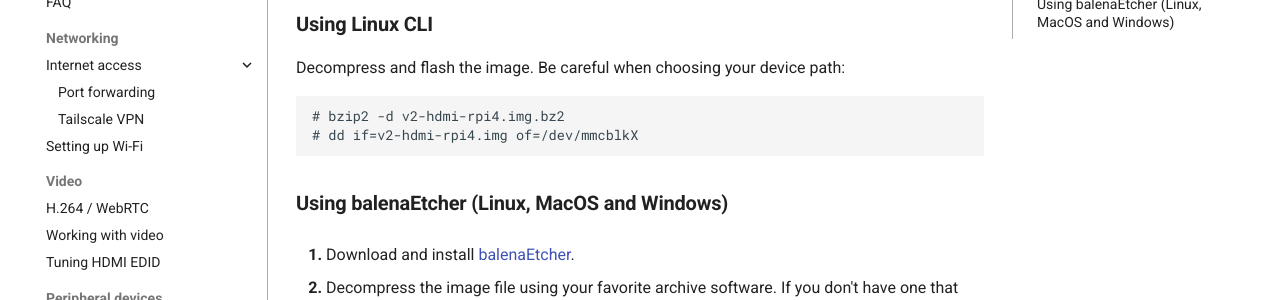
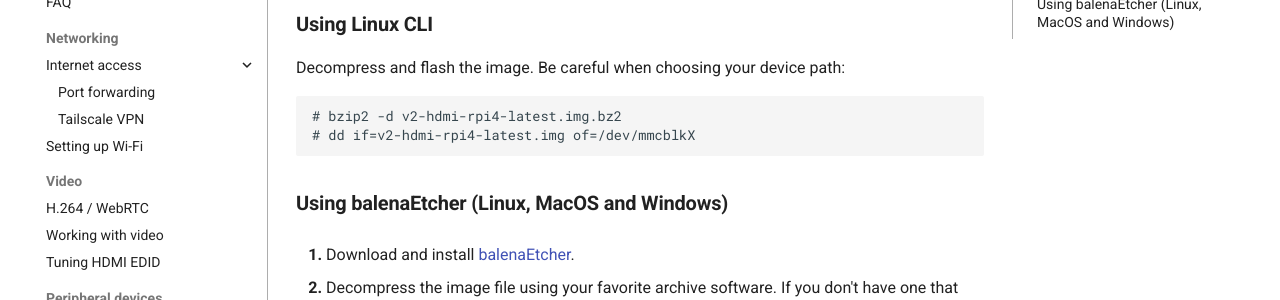
Before and after one commit to pikvm/pikvm, an MkDocs documentation site: the page built from docs/flashing_os.md, in a window 1280 px wide and 900 px high, scrolled down 761 px. Shown: the part 153-453 px from the top of the window. Built offline with MkDocs 1.6.1 and Material for MkDocs 9.7.7, drawn with Linux system fonts in a browser that asks for light colours; comment, search, counter and statistics services are not loaded; some of the changed lines change nothing that is shown.

Commit message:
fixed image name

````diff
--- a/docs/flashing_os.md
+++ b/docs/flashing_os.md
@@ -8,12 +8,12 @@
 
 Download the appropriate SD card image. Select it based on the board, platform, and the video capture device you are using:
 
-* [**PiKVM v3 HAT (Raspberry Pi 4)**](https://files.pikvm.org/images/v3-hdmi-rpi4.img.bz2) <sub>- [*sha1*](https://files.pikvm.org/images/v3-hdmi-rpi4.img.bz2.sha1)</sub>
+* [**PiKVM v3 HAT (Raspberry Pi 4)**](https://files.pikvm.org/images/v3-hdmi-rpi4-latest.img.bz2) <sub>- [*sha1*](https://files.pikvm.org/images/v3-hdmi-rpi4-latest.img.bz2.sha1)</sub>
 * **DIY - Raspberry Pi 4, v2 platform:**
-    * [For HDMI-CSI bridge](https://files.pikvm.org/images/v2-hdmi-rpi4.img.bz2) <sub>- [*sha1*](https://files.pikvm.org/images/v2-hdmi-rpi4.img.bz2.sha1)</sub>
-    * [For HDMI-USB dongle](https://files.pikvm.org/images/v2-hdmiusb-rpi4.img.bz2) <sub>- [*sha1*](https://files.pikvm.org/images/v2-hdmiusb-rpi4.img.bz2.sha1)</sub>
+    * [For HDMI-CSI bridge](https://files.pikvm.org/images/v2-hdmi-rpi4-latest.img.bz2) <sub>- [*sha1*](https://files.pikvm.org/images/v2-hdmi-rpi4-latest.img.bz2.sha1)</sub>
+    * [For HDMI-USB dongle](https://files.pikvm.org/images/v2-hdmiusb-rpi4-latest.img.bz2) <sub>- [*sha1*](https://files.pikvm.org/images/v2-hdmiusb-rpi4-latest.img.bz2.sha1)</sub>
 * **DIY - Raspberry Pi ZeroW, v2 platform:**
-    * [For HDMI-CSI bridge](https://files.pikvm.org/images/v2-hdmi-zerow.img.bz2) <sub>- [*sha1*](https://files.pikvm.org/images/v2-hdmi-zerow.img.bz2.sha1)</sub>
+    * [For HDMI-CSI bridge](https://files.pikvm.org/images/v2-hdmi-zerow-latest.img.bz2) <sub>- [*sha1*](https://files.pikvm.org/images/v2-hdmi-zerow-latest.img.bz2.sha1)</sub>
 
 Pre-compiled images are only available for the Raspberry Pi 4 and ZeroW. For all other cases, you will need to build the operating system yourself. But don't worry, it's [very simple](building_os.md).
 
@@ -28,8 +28,8 @@
 
 Decompress and flash the image. Be careful when choosing your device path:
 ```
-# bzip2 -d v2-hdmi-rpi4.img.bz2
-# dd if=v2-hdmi-rpi4.img of=/dev/mmcblkX
+# bzip2 -d v2-hdmi-rpi4-latest.img.bz2
+# dd if=v2-hdmi-rpi4-latest.img of=/dev/mmcblkX
 ```
 
 
````
